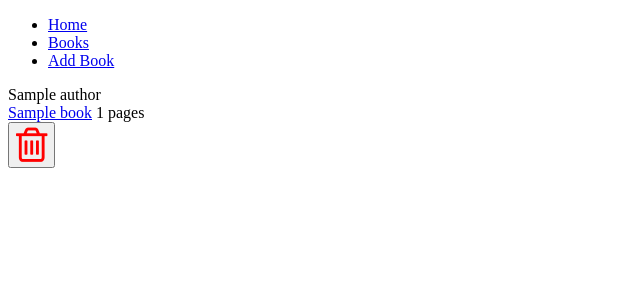
After one commit to rogertmalg/one_to_many_lab, a Flask app: page /books in a window 1280 px wide. The commit adds this page. Shown: the top 300 px of the page, without its empty margins (0-640 px from the left). Run offline with Flask 2, Linux system fonts and the light colour scheme; a database or web service that is not in the repository returns one stand-in record (values such as "Sample title"); some libraries are stand-ins or nearby versions.

Commit message:
adds books and delete book functionality to front end

```diff
--- a/app.py
+++ b/app.py
@@ -1,7 +1,7 @@
 from flask import Flask, render_template
-# from controllers.book_controller import book_blueprint
+from controllers.book_controller import book_blueprint
 app = Flask(__name__)
-# app.register_blueprint(book_blueprint)
+app.register_blueprint(book_blueprint)
 
 
 @app.route('/')
--- a/controllers/book_controller.py
+++ b/controllers/book_controller.py
@@ -0,0 +1,15 @@
+from flask import Flask, render_template, request, redirect, Blueprint
+from models.book import Book
+from repositories import book_repository, author_repository
+
+book_blueprint = Blueprint("books", __name__)
+
+@book_blueprint.route("/books")
+def books():
+    books = book_repository.select_all()
+    return render_template("books/index.html", books = books)
+
+@book_blueprint.route("/books/<id>/delete", methods = ["POST"])
+def delete_book(id):
+    book_repository.delete(id)
+    return redirect("/books")
--- a/templates/base.html
+++ b/templates/base.html
@@ -5,6 +5,7 @@
     <meta http-equiv="X-UA-Compatible" content="IE=edge">
     <meta name="viewport" content="width=device-width, initial-scale=1.0">
     <link rel="stylesheet" href="{{ url_for('static', filename='style.css') }}">
+    <link rel="stylesheet" href="https://stackpath.bootstrapcdn.com/font-awesome/4.7.0/css/font-awesome.min.css" crossorigin="anonymous">
     <title>Library</title>
 </head>
 <body>
--- /dev/null
+++ b/templates/books/index.html
@@ -0,0 +1,21 @@
+{% extends "base.html" %}
+{% block content %}
+
+{% for book in books %}
+  <div class="book">
+    <div class="content">
+      {{book.author.name}}
+      <div class="title">
+          <a href="/books/{{book.id}}">{{book.title}}</a>
+        <span class="pages">{{book.pages}} pages</span>
+      </div>
+      <div class="buttons">
+          <form class="delete-form" action="/books/{{book.id}}/delete" method= "post">
+            <button class="trash-button"><i class="fa fa-trash-o fa-3x" style="color:red" aria-hidden="true"></i></button>
+          </form>
+      </div>
+    </div>
+  </div>
+{% endfor %}
+
+{% endblock %}
```
